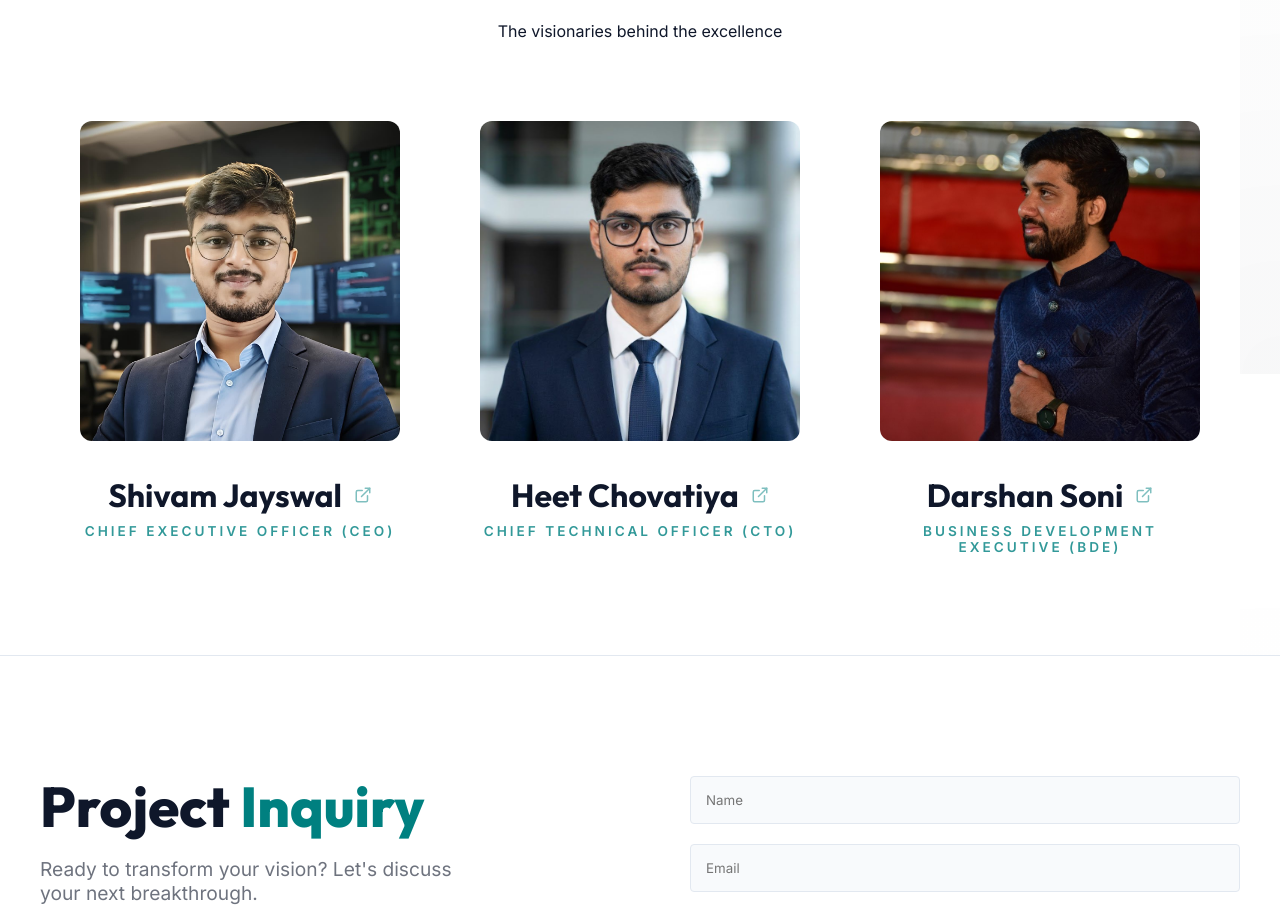
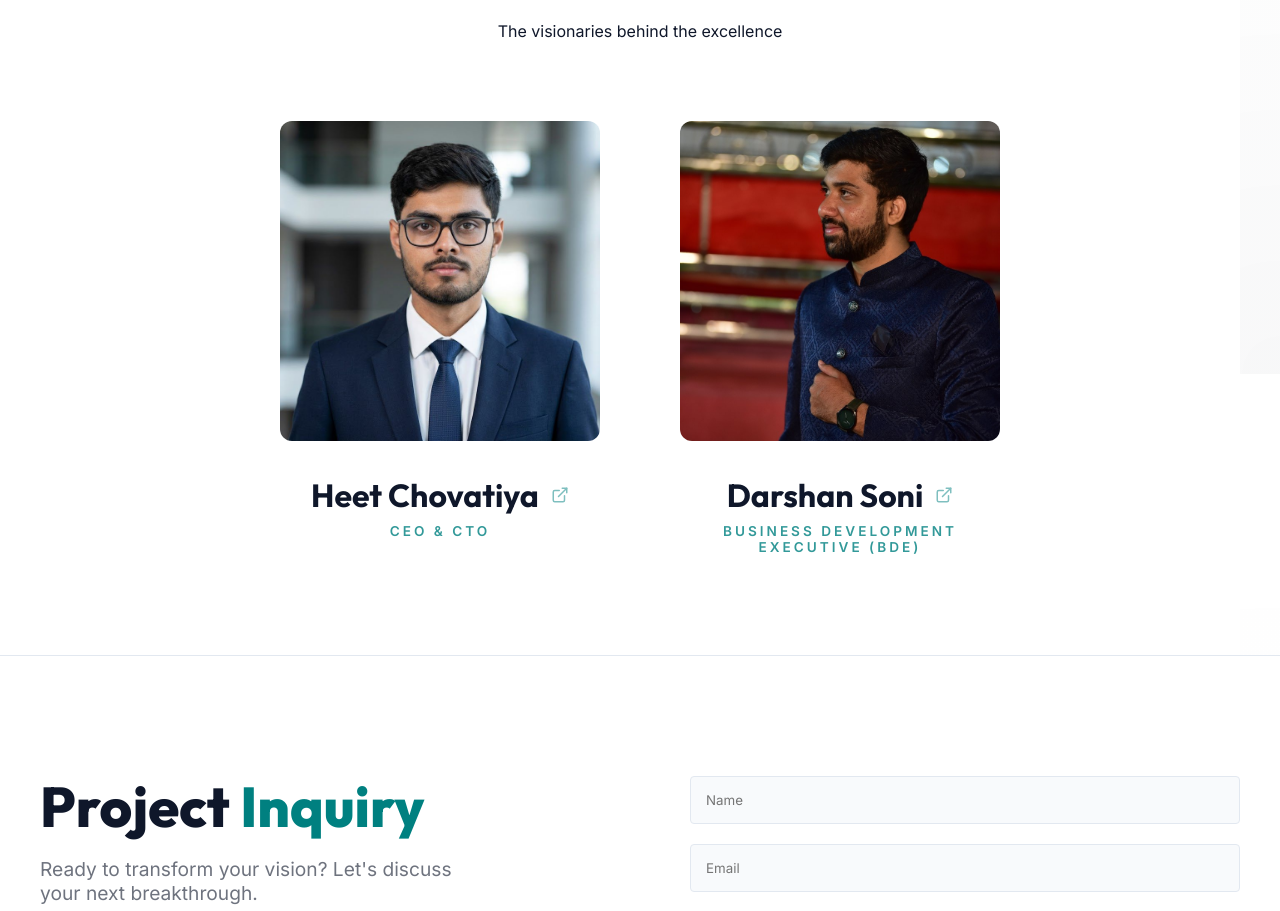
Before and after one commit to shivamrj1035/The-Dot., a Next.js app: page / in a window 1280 px wide. Shown: the part 4426-5337 px from the top of the page. Built offline with nearby package versions, Linux system fonts and the light colour scheme.

Commit message:
ceo leadboard change

```diff
--- a/src/components/Leadership/Leadership.js
+++ b/src/components/Leadership/Leadership.js
@@ -5,17 +5,17 @@ import Image from 'next/image';
 import { ExternalLink } from 'lucide-react';
 
 const leaders = [
-    {
-        name: 'Shivam Jayswal',
-        website: 'https://shivamrj1035.github.io/shivam-ai-persona/',
-        role: 'Chief Executive Officer (CEO)',
-        initial: 'S',
-        image: '/ShivamJayswal.png'
-    },
+    // {
+    //     name: 'Shivam Jayswal',
+    //     website: 'https://shivamrj1035.github.io/shivam-ai-persona/',
+    //     role: 'Chief Executive Officer (CEO)',
+    //     initial: 'S',
+    //     image: '/ShivamJayswal.png'
+    // },
     {
         name: 'Heet Chovatiya',
         website: 'https://www.linkedin.com/in/heet-chovatiya-4680b9231/?lipi=urn%3Ali%3Apage%3Ad_flagship3_profile_view_base_contact_details%3BYwEoYiZES0Ow038ncqVeag%3D%3D',
-        role: 'Chief Technical Officer (CTO)',
+        role: 'CEO & CTO',
         initial: 'H',
         image: '/heet.png'
     },
```
